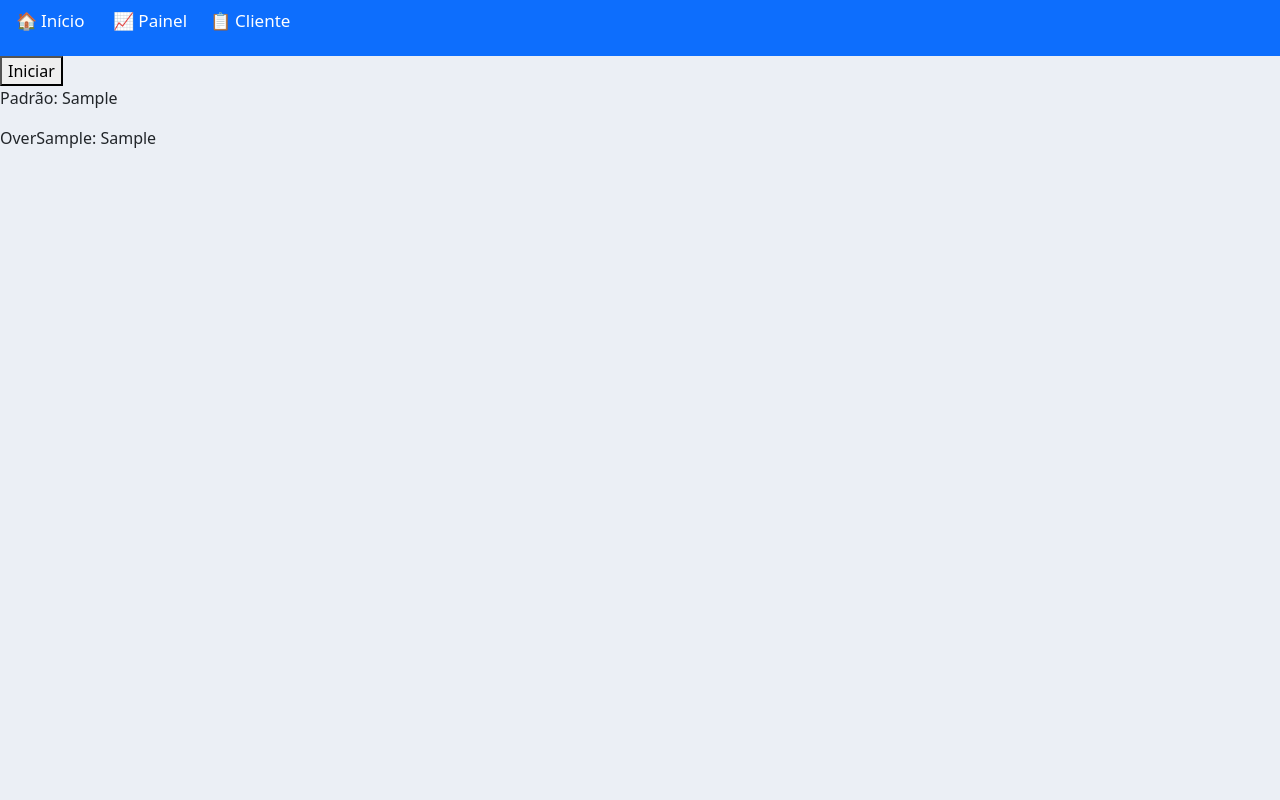
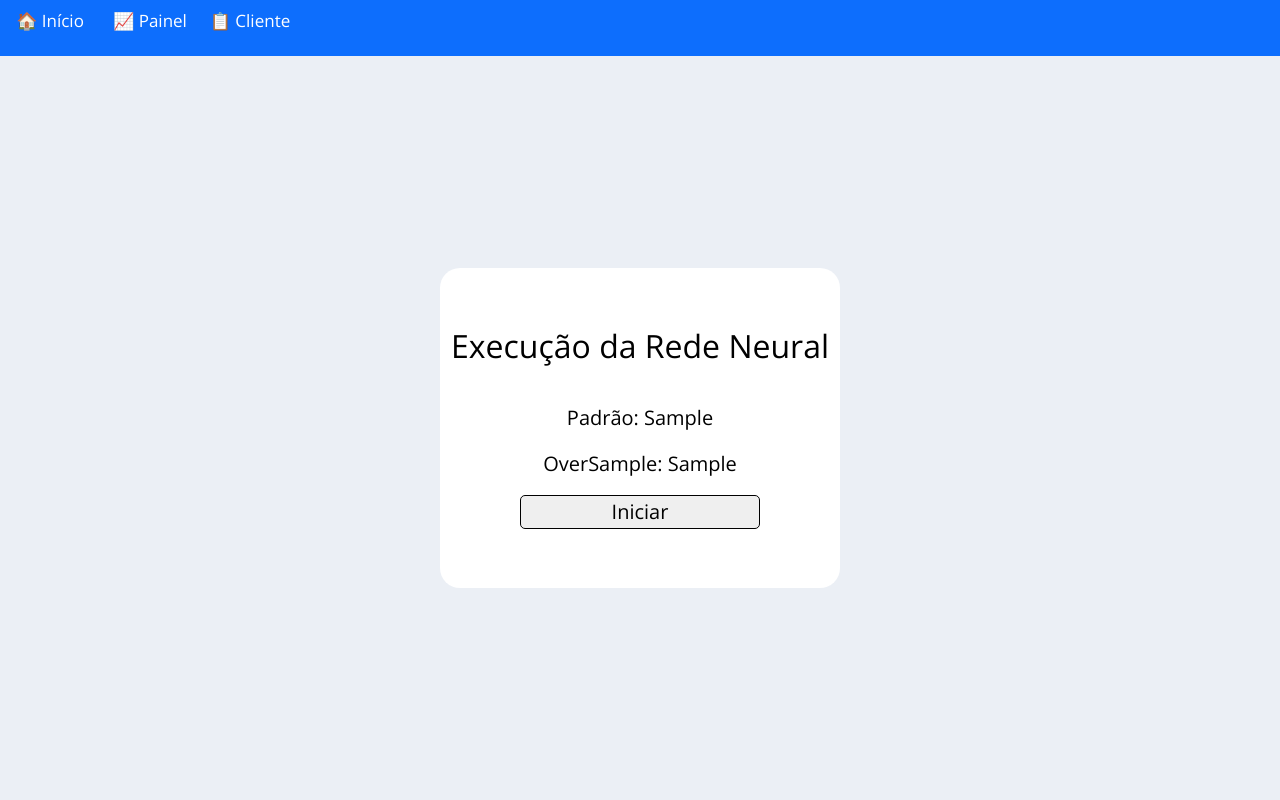
Before and after one commit to igorofrante/TCC, a Django app: template app/templates/index.html in a window 1280 px wide. Run offline with Django 4.2, Linux system fonts and the light colour scheme; the template is opened without the code that fills it: most values are stand-ins (such as "Sample title", 1, 10 or a date in 2020); parts of the project's set-up code (start-up, migrations or seed data) failed here and were passed over.

Commit message:
Versão 1 - Começo implementação do TCC

```diff
--- a/TCC/settings.py
+++ b/TCC/settings.py
@@ -40,7 +40,6 @@ INSTALLED_APPS = [
     'django.contrib.staticfiles',
     'app',
     'django_plotly_dash.apps.DjangoPlotlyDashConfig',
-    'bootstrap4'
 ]
 
 MIDDLEWARE = [
@@ -87,8 +86,8 @@ DATABASES = {
         'USER':'root',
         'PASSWORD':'123456',
         'HOST':'localhost',
-        'PORT':'3306'
-    },
+        'PORT':'3306',
+    }
     # 'default': {
     #     'ENGINE': 'django.db.backends.mysql',
     #     'NAME': 'b6pynxztpmh2ip1zilgs',
--- a/app/static/css/style.css
+++ b/app/static/css/style.css
@@ -1,12 +1,23 @@
+@import url('https://fonts.googleapis.com/css2?family=Open+Sans:wght@300;600&display=swap');
+
 #app{
     height: 100vh;
 }
 
+* {
+    font-family: 'Open Sans', sans-serif;
+    color: black;
+}
+
 body {
     background-color: #ebeff5;
+    display: flex;
+    flex-direction: column;
+    width: 100%;
+    height: 100vh;
 }
 
-
+/* NAVBAR */
 ul {
     margin: 0;
     padding: 0;
@@ -59,3 +70,49 @@ input[type=text]{
 textarea {
     width: 300px;
 }
+
+/* index */
+#main-index {
+    display: flex;
+    justify-content: center;
+    align-items: center;
+    height: 100vh;
+    width: 100%;
+}
+#index {
+    display: flex;
+    justify-content: center;
+    align-items: center;
+    width: 400px;
+    height: 320px;
+    background-color: white;
+    flex-direction: column;
+    border-radius: 20px;
+    font-size: 20px;
+}
+
+#index > a {
+    text-decoration: none;
+    outline: none;
+    width: 60%;
+
+}
+
+#button-index {
+    border: 1px solid black;
+    border-radius: 5px;
+    width: 100%;
+}
+
+/* DASHBOARD */
+/* .main {
+    display: flex;
+}
+
+.main .row {
+    display: flex;
+    justify-content: center;
+    align-items: center;
+    height: 100vh;
+    width: 100%;
+} */
--- a/app/templates/index.html
+++ b/app/templates/index.html
@@ -5,8 +5,14 @@
     {% include 'head.html' %}
 <body>
     {% include 'navbar.html' %}
-    <a href="/initialize"><button>Iniciar</button></a>
-    <p>Padrão: {{ result0 }}</p>
-    <p>OverSample: {{ result1 }}</p>
+    <div id="main-index">
+        <div id="index">
+            <h2>Execução da Rede Neural</h2><br>
+            <p>Padrão: {{ result0 }}</p>
+            <p>OverSample: {{ result1 }}</p>
+            <a href="/initialize"><button id="button-index">Iniciar</button></a>
+        </div>
+    </div>
+
 </body>
 </html>
```
Also changed, not shown: app/data.py (+35 -19 lines), app/templates/dashboard.html (+5 -7 lines), requirements.txt (added, +51 -0 lines).
